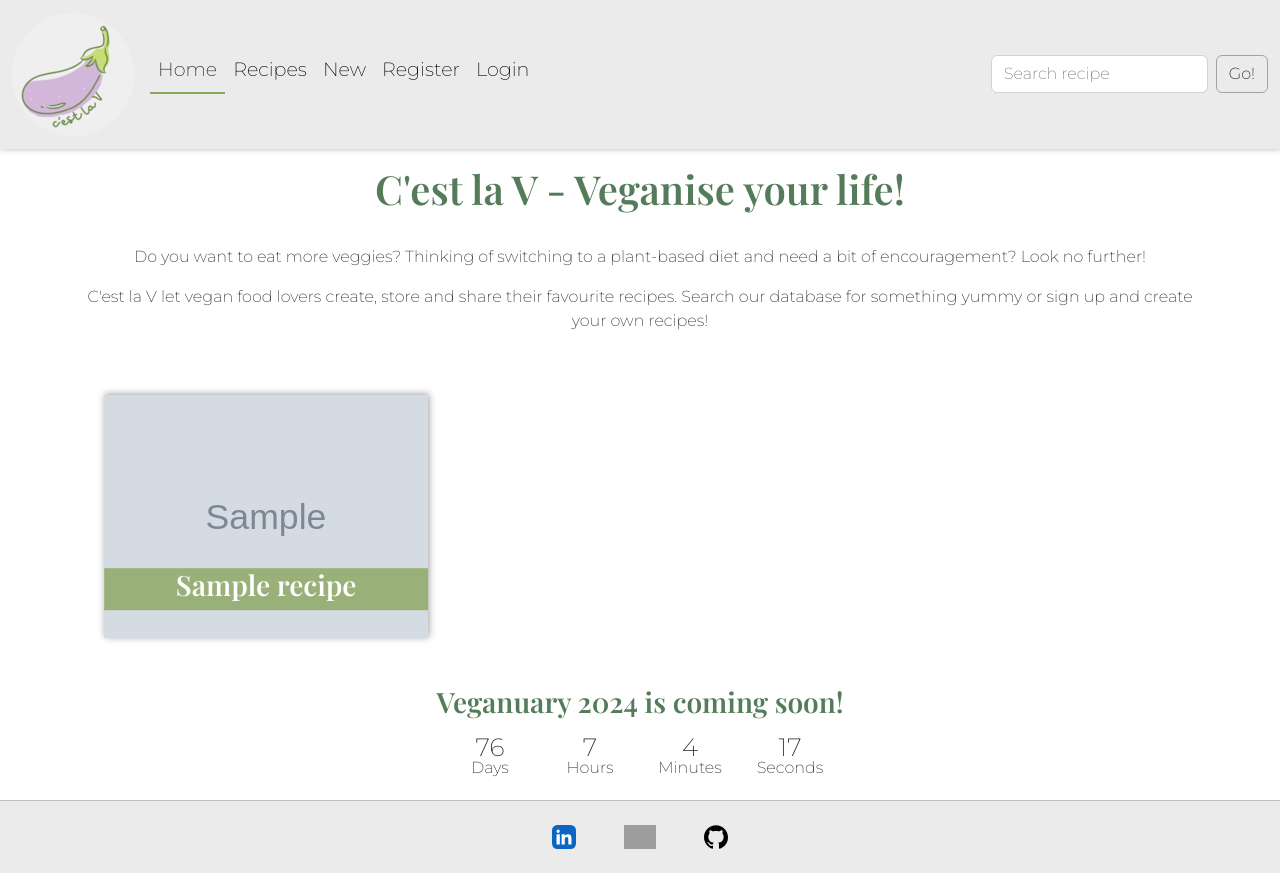
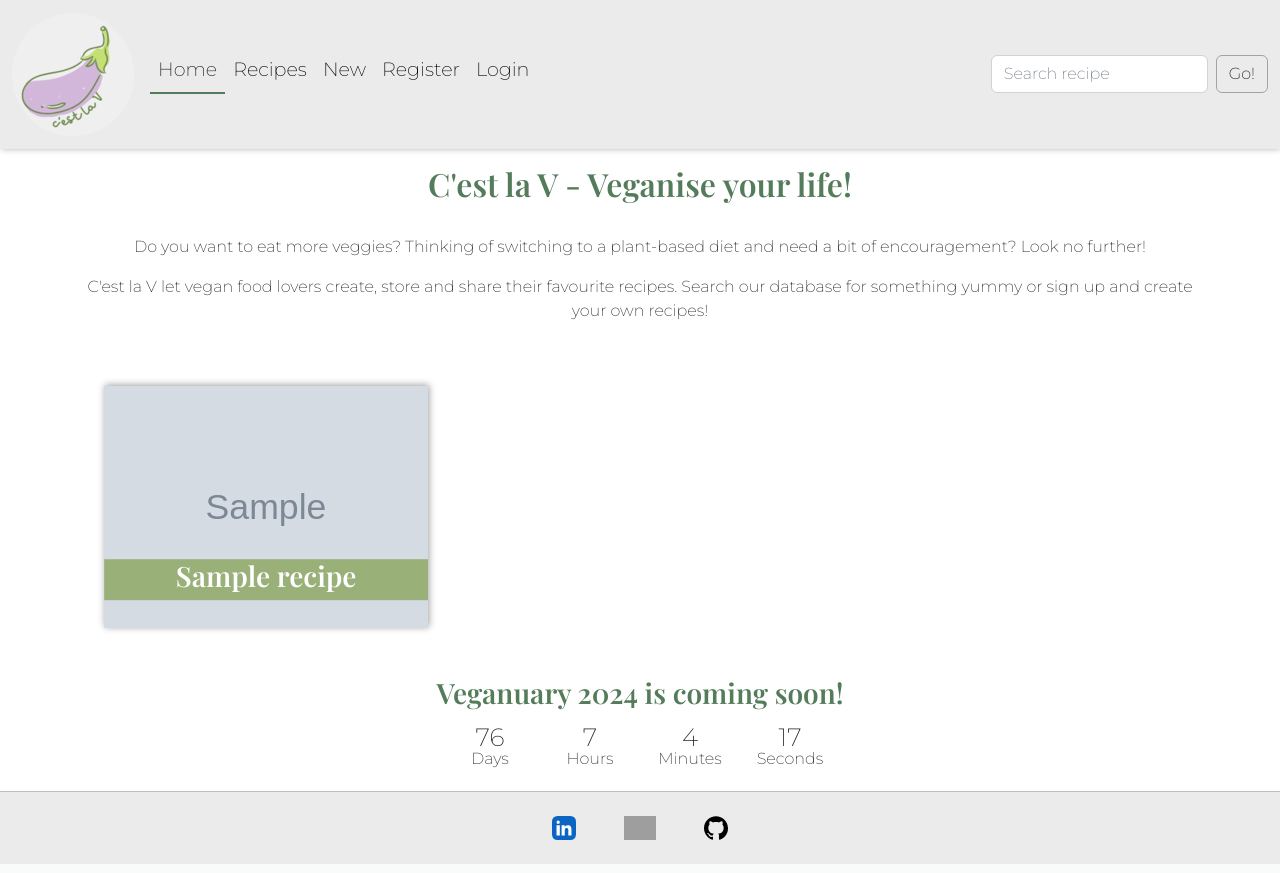
Before and after one commit to Ila-bura/C-est-la-V, a Django app: page / in a window 1280 px wide. Run offline with Django 3.2, Linux system fonts and the light colour scheme; tables that the repository leaves empty hold one stand-in row (values such as "Sample post"); grey boxes marked "Sample" are stand-in pictures; parts of the project's set-up code (start-up, migrations or seed data) failed here and were passed over; some libraries are stand-ins or nearby versions; grey boxes are pictures that could not be loaded.

Commit message:
Add more user stories for iteration 2 and fix css

```diff
--- a/blog/templates/blog/index.html
+++ b/blog/templates/blog/index.html
@@ -2,7 +2,7 @@
 {% load static %}
 <div class="container flex-column pt-3">
   <section class="text-center">
-    <h1 class="main-title mx-auto">C'est la V - Veganise your life!</h1>
+    <h2 class="main-title mx-auto">C'est la V - Veganise your life!</h2>
     <p class="pt-4">
       Do you want to eat more veggies? Thinking of switching to a plant-based
       diet and need a bit of encouragement? Look no further!
--- a/static/css/base.css
+++ b/static/css/base.css
@@ -56,13 +56,13 @@ a.nav-link {
 }
 
 .nav-link:hover {
-    color: var(--green);
+    color: var(--sage);
     font-weight: bolder;
 
 }
 
 a {
-    color: var(--green);
+    color: var(--sage);
 }
 
 /* Search */
@@ -107,7 +107,7 @@ footer {
 }
 
 .active {
-    border-bottom: 2px solid var(--green);
+    border-bottom: 2px solid var(--sage);
     font-weight: 500;
 }
 
@@ -121,12 +121,12 @@ footer {
 }
 
 .form-btn {
-    background-color: var(--green);
+    background-color: var(--sage);
 }
 
 .form-btn:hover {
     background-color: var(--off-white);
-    border-color: var(--green);
+    border-color: var(--sage);
 }
 
 /* Recipes */
@@ -238,7 +238,7 @@ a.image-container {
 }
 
 .label h3:hover {
-    color: var(--pink);
+    color: var(--sage);
 }
 
 .label:hover {
```
